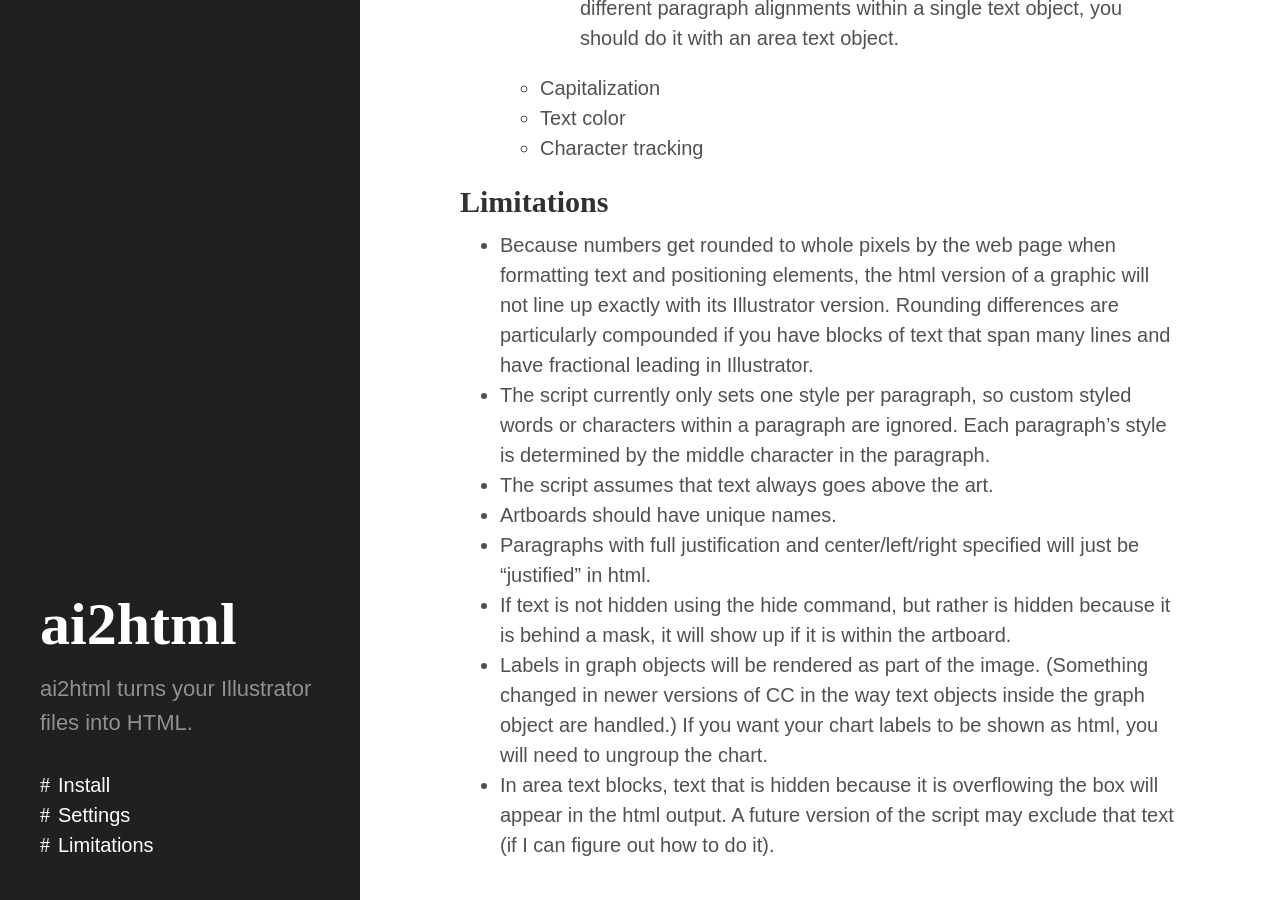
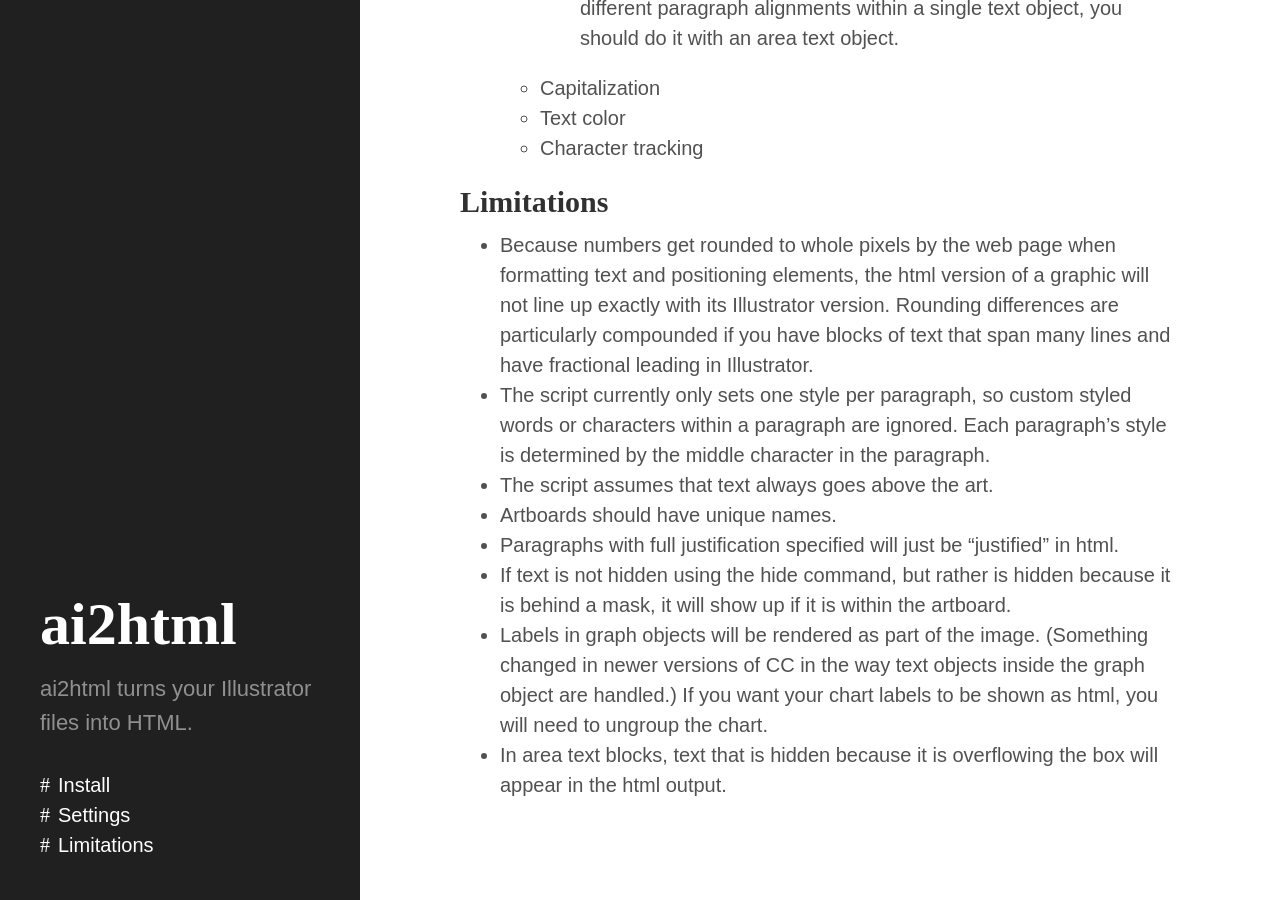
Before and after one commit to newsdev/ai2html, a Jekyll site: the page built from index.md, in a window 1280 px wide and 900 px high, scrolled down 10440 px. Built offline with Jekyll 4.4.1, drawn with Linux system fonts in a browser that asks for light colours; Markdown is read by kramdown in place of the engine named in the settings; some of the changed text lies outside the part shown.

Commit message:
Sync README.md in master branch to index.md in gh-pages

```diff
--- a/index.md
+++ b/index.md
@@ -237,7 +237,7 @@
 - The script currently only sets one style per paragraph, so custom styled words or characters within a paragraph are ignored. Each paragraph’s style is determined by the middle character in the paragraph.
 - The script assumes that text always goes above the art.
 - Artboards should have unique names.
-- Paragraphs with full justification and center/left/right specified will just be “justified” in html.
+- Paragraphs with full justification specified will just be “justified” in html.
 - If text is not hidden using the hide command, but rather is hidden because it is behind a mask, it will show up if it is within the artboard.
 - Labels in graph objects will be rendered as part of the image. (Something changed in newer versions of CC in the way text objects inside the graph object are handled.) If you want your chart labels to be shown as html, you will need to ungroup the chart.
-- In area text blocks, text that is hidden because it is overflowing the box will appear in the html output. A future version of the script may exclude that text (if I can figure out how to do it).
+- In area text blocks, text that is hidden because it is overflowing the box will appear in the html output.
```
Also changed, not shown: other parts of index.md (+2 -2 lines).
